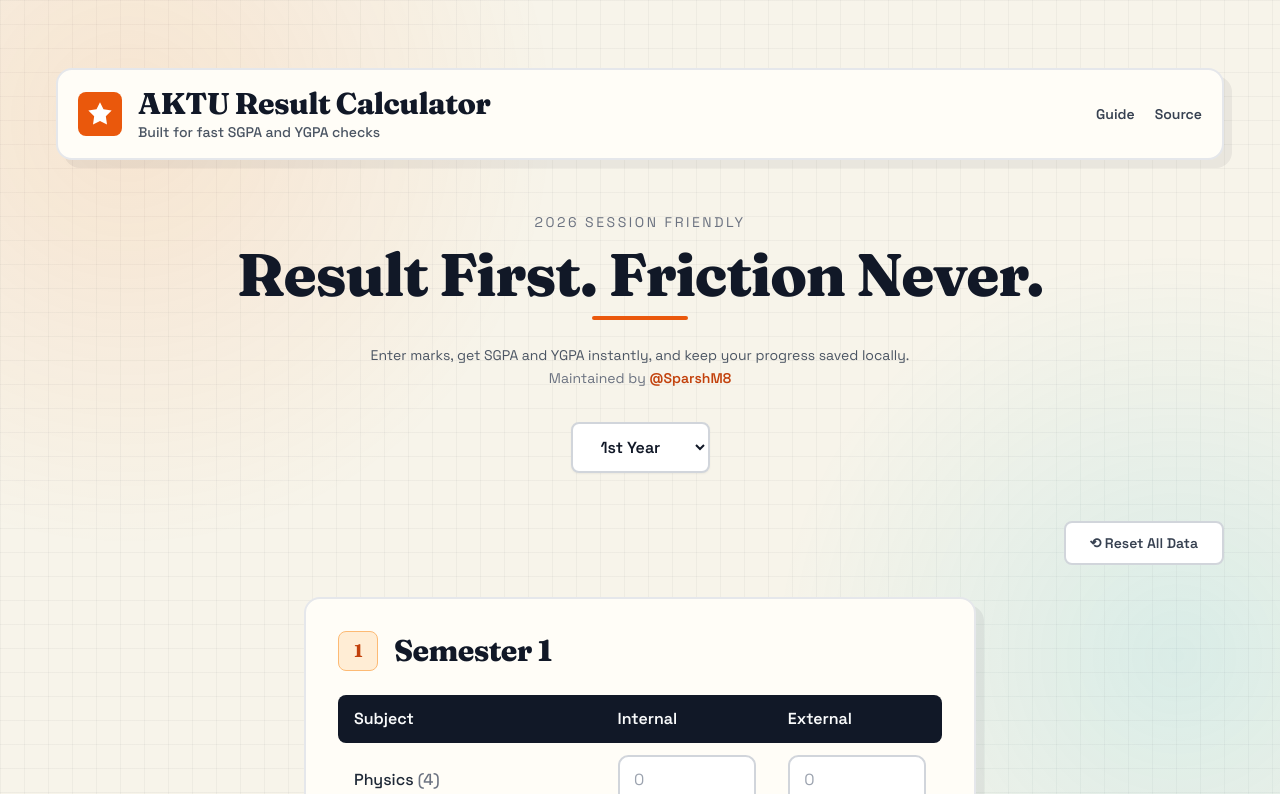
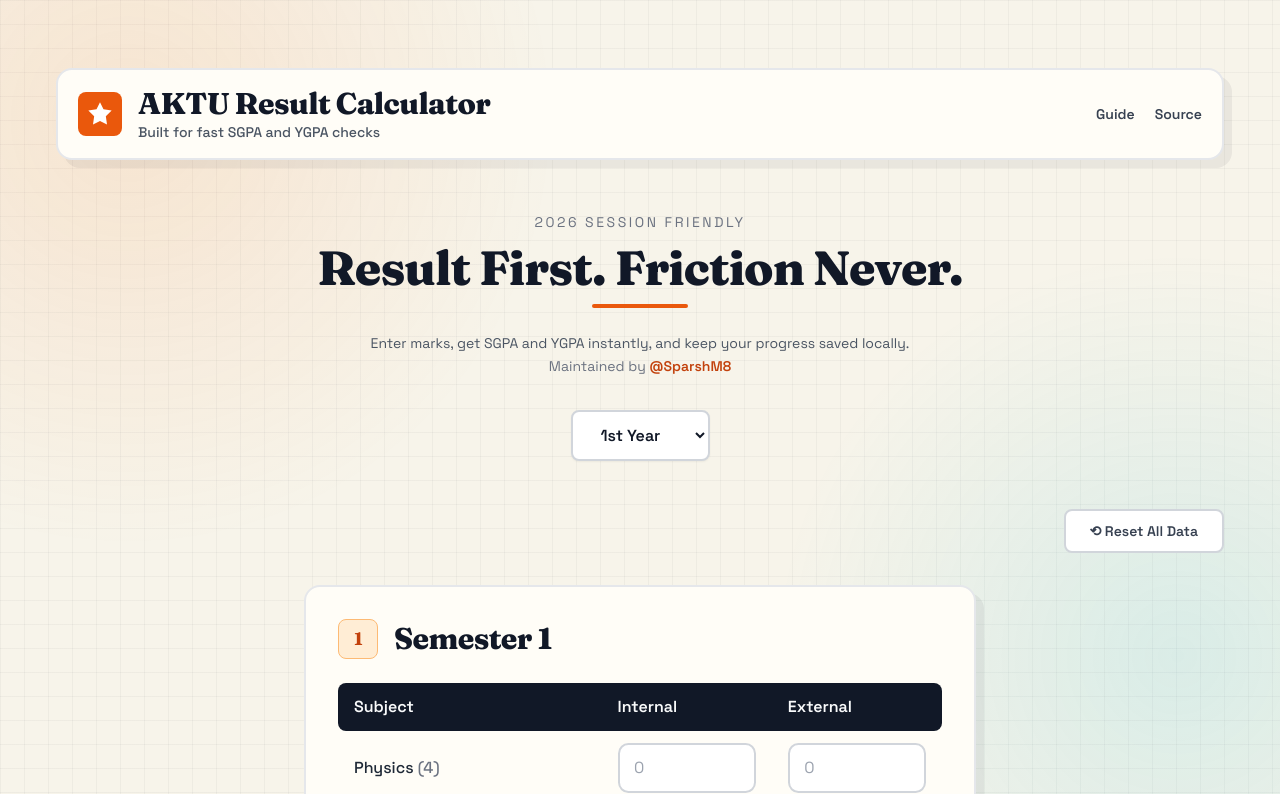
Before and after one commit to SparshM8/AKTU_RESULT_CALCULATOR, a React (Vite) app in the folder AKTU_Result-Calculator/: page / in a window 1280 px wide. Shown: the top 794 px of the page. Built offline with nearby package versions, Linux system fonts and the light colour scheme; no server answers.

Commit message:
Refine UI and update documentation

```diff
--- a/AKTU_Result-Calculator/src/App.jsx
+++ b/AKTU_Result-Calculator/src/App.jsx
@@ -31,7 +31,7 @@
       <main className="max-w-7xl mx-auto">
         <div id="box1" className="flex flex-col justify-center items-center mb-8 sm:mb-12 mt-8">
         <p className="text-xs sm:text-sm uppercase tracking-[0.18em] text-gray-500 mb-3">2026 Session Friendly</p>
-        <h2 className="text-4xl sm:text-6xl font-display font-extrabold text-gray-900 mb-3 text-center px-2">
+        <h2 className="text-3xl sm:text-5xl font-display font-extrabold leading-tight text-gray-900 mb-3 text-center px-2 max-w-4xl">
           Result First. Friction Never.
         </h2>
         <div className="h-1 w-24 bg-primary-600 rounded-full mb-4"></div>
@@ -39,7 +39,7 @@
           Enter marks, get SGPA and YGPA instantly, and keep your progress saved locally. <br /> <span className="text-gray-500">Maintained by</span>{" "}
           <a
             className="font-semibold text-primary-700 hover:text-primary-800 transition-colors duration-200"
-            href="https://github.com/SparshM8/AKTU_RESULT_CALCULATOR"
+            href="https://github.com/SparshM8/"
             target="_blank"
             rel="noopener noreferrer"
           >
```
Also changed, not shown: 1 other file (tests, documents, lock files or other folders).
